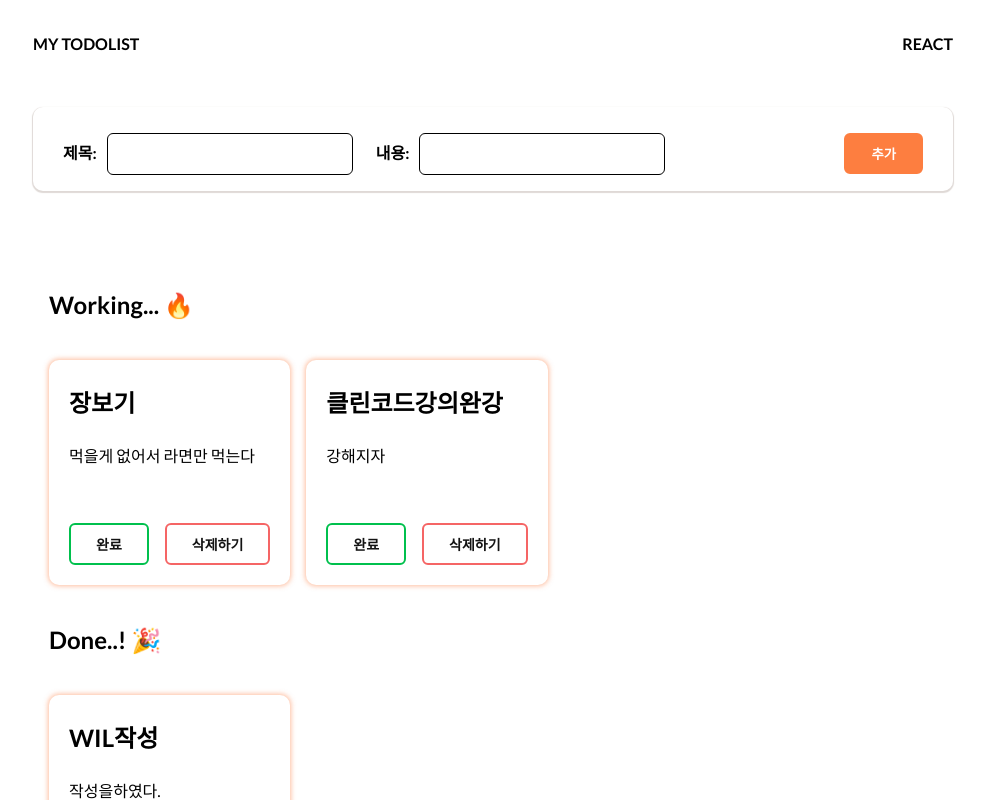
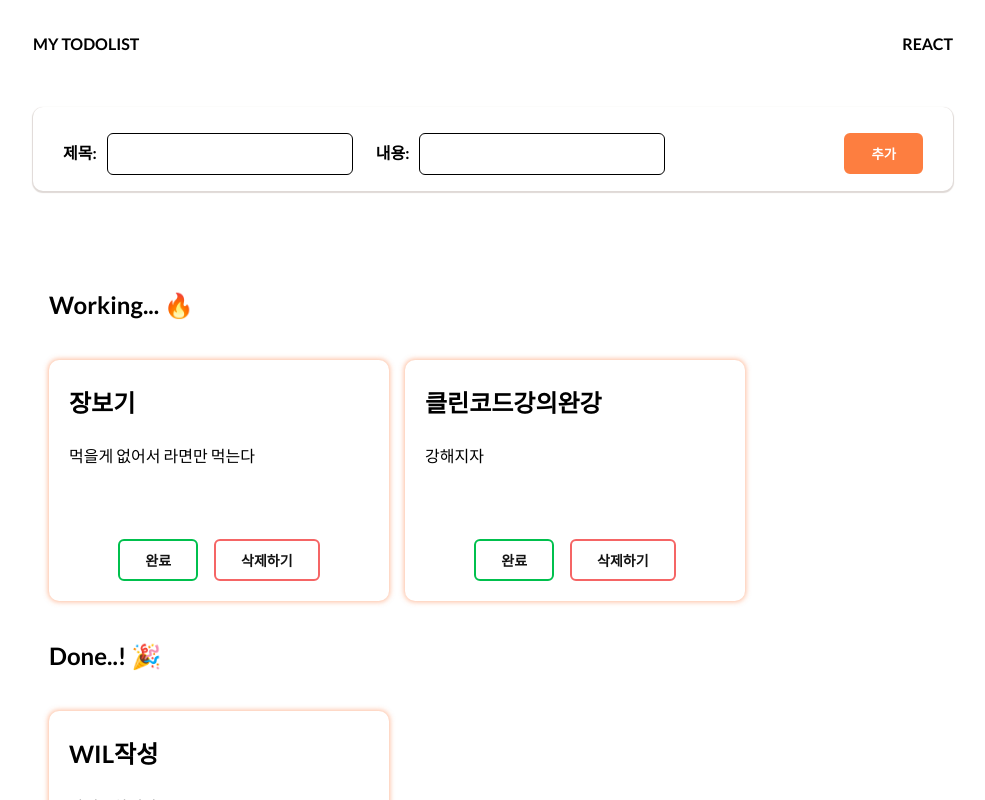
Before and after one commit to pds0309/react_todolist, a React (Create React App) app: page / in a window 1280 px wide. Shown: the top 800 px of the page, without its empty margins (147-1132 px from the left). Built offline with nearby package versions, Linux system fonts and the light colour scheme.

Commit message:
feat: 카드 텍스트 스타일 변경

```diff
--- a/src/components/todos/TodoCard.jsx
+++ b/src/components/todos/TodoCard.jsx
@@ -6,9 +6,9 @@ import styled from '@emotion/styled';
 const TodoCard = ({ title, contents, done, updateTodo, deleteTodo }) => {
   return (
     <StyledCard>
-      <h3>{title}</h3>
+      <TitleHeader>{title}</TitleHeader>
       <div style={{ minHeight: '80px' }}>
-        <p>{contents}</p>
+        <ContentParagraph>{contents}</ContentParagraph>
       </div>
       <HalfButtonContainer>
         <Button onClick={updateTodo} btnType="secondary" btnColor="success">
@@ -33,6 +33,7 @@ TodoCard.propTypes = {
 const StyledCard = styled.div`
   padding: 0 20px 20px 20px;
   max-width: 300px;
+  min-width: 300px;
   border-radius: ${Border.containerRadius};
   box-shadow: 0 0 5px 1px rgba(253, 126, 64, 0.5);
 `;
@@ -47,4 +48,15 @@ const HalfButtonContainer = styled.div`
   }
 `;
 
+const TitleHeader = styled.h3`
+  text-overflow: ellipsis;
+  overflow: hidden;
+  white-space: nowrap;
+`;
+
+const ContentParagraph = styled.p`
+  overflow: auto;
+  height: 80px;
+`;
+
 export default TodoCard;
```
